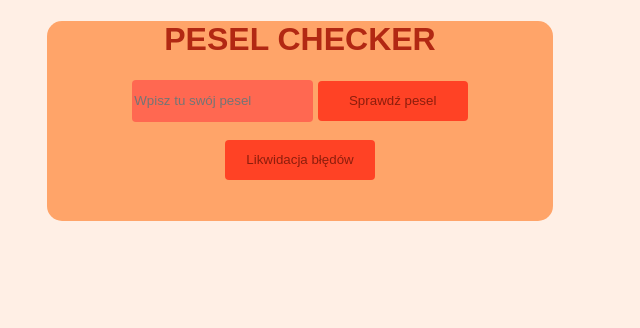
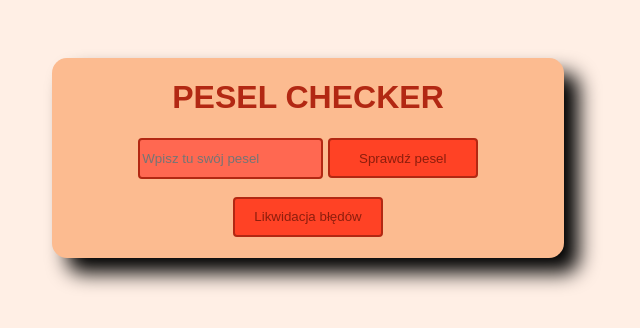
Before and after one commit to Qertyn/PESEL, a PHP site: page / in a window 1280 px wide. Shown: the top 328 px of the page, without its empty margins (340-980 px from the left). Run offline with PHP 8.4, Linux system fonts and the light colour scheme.

Commit message:
css, został poprawiony

```diff
--- a/index.php
+++ b/index.php
@@ -18,33 +18,30 @@
             font-family:sans-serif;
             color:#B22813 ;
             background-color:#FFEFE5;
-
-        }
-        body:hover{
-            background-image:url("testowa 2.png");
         }
         #bonus_bobra{
-            background-color:#FFA469 ;
+            background-color:#fcbb90;
             width:40%;
+            margin-top: 50px;
             margin-left:30%;
             height:200px;
             border-radius:15px;
-
-
+            position: absolute;
+            box-shadow: 15px 15px 20px black;
         }
         input[type="button"],[type="submit"]{
             background-color:#FF4225;
-            border:none;
             border-radius:4px;
             width:150px;
             height:40px;
             color:#8D1E0D;
+            border: solid 2px #B22813;
         }
         input[type="text"]{
             background-color:#FF6851;
-            border:none;
+            border: solid 2px #B22813;
             border-radius:4px;
-            height: 40px;
+            height: 35px;
         }
         input[type="button"]:hover,[type="submit"]:hover{
             background-color:#FF7D68;
```
Also changed, not shown: includes/submiter.inc.php (+21 -7 lines).
